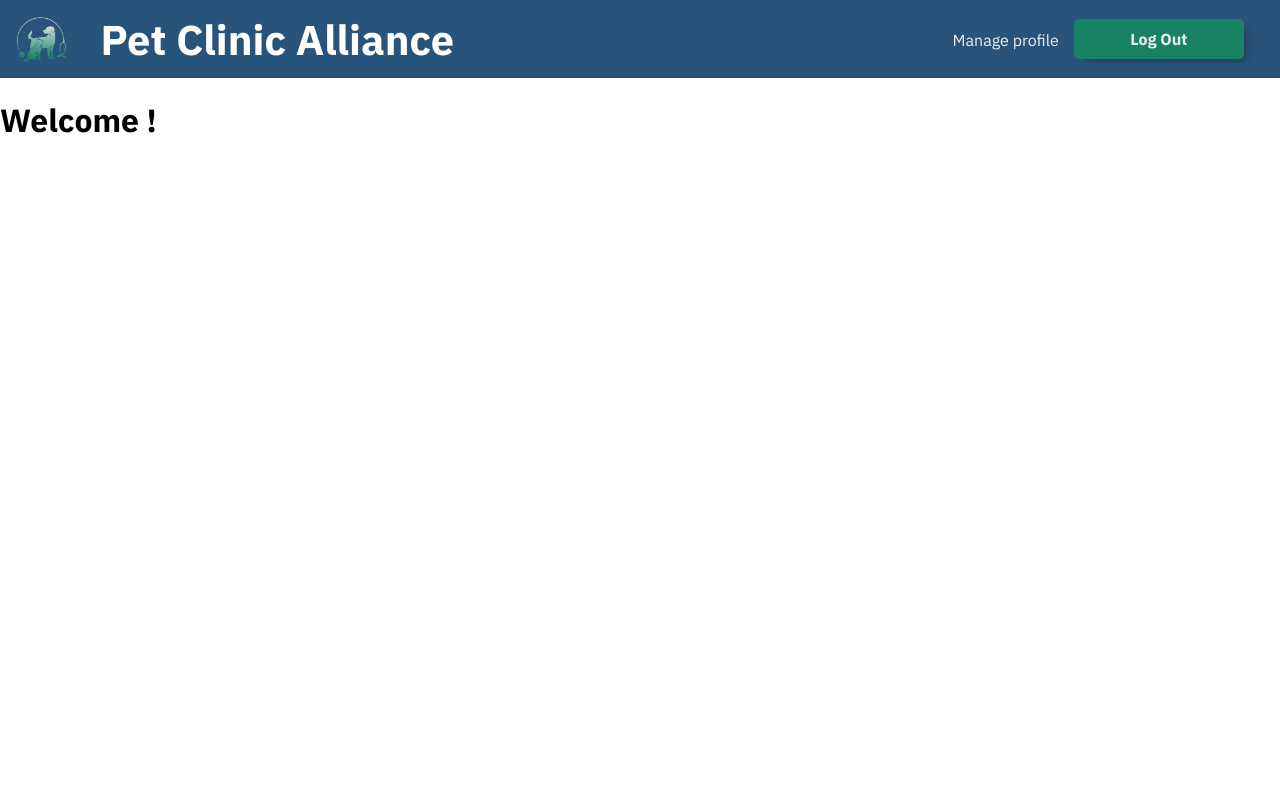
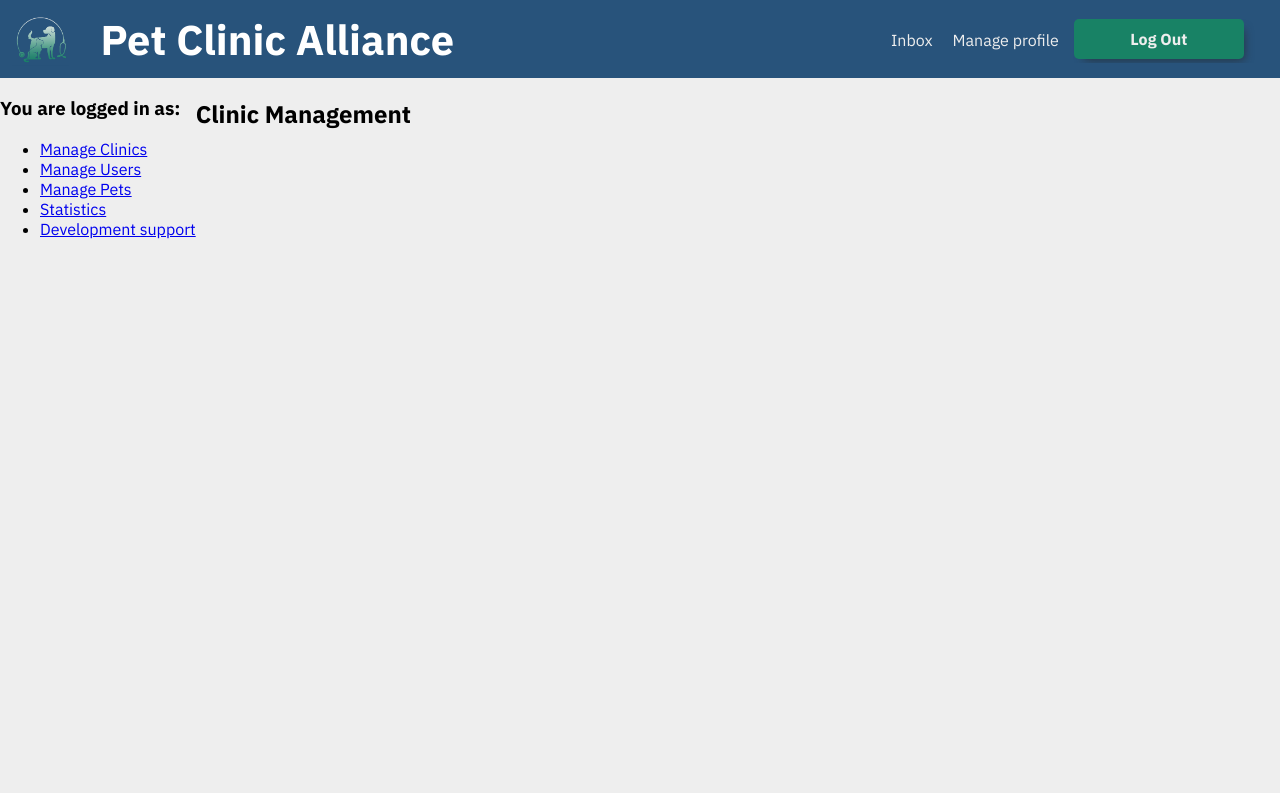
Before and after one commit to gfa-cc-after/StudyGroup_1_PET_Clinic_Frontend-main, a React (Vite) app: page /admin/home in a window 1280 px wide. Built offline with nearby package versions, Linux system fonts and the light colour scheme; no server answers.

Commit message:
chore: Route structure and proper link handling implemented

```diff
--- a/src/components/AdminHome.jsx
+++ /dev/null
@@ -1,16 +0,0 @@
-import '../styles/style.css'
-import React from 'react'
-import { useAuth } from '../hooks/store'
-
-function AdminHome () {
-    const { user } = useAuth()
-    const { displayName, role } = user;
-
-return (
-    <div>
-        <h1>Welcome {displayName}!</h1>
-        <h2>{role}</h2>
-    </div>
-    )
-}
-export default AdminHome;
--- a/src/components/NavBar.jsx
+++ b/src/components/NavBar.jsx
@@ -12,8 +12,8 @@ const NavBar = () => {
     return (
         <header className="navbar">
             <div id="logo-section">
-                <Link id="logo-link" to="/"><img id="logo-img" src={logo} alt="logo" /></Link>
-                <Link id="logo-link" to="/"><h1>Pet Clinic Alliance</h1></Link>
+                <Link id="logo-link" to={role?`/${role}/home`:'/'}><img id="logo-img" src={logo} alt="logo" /></Link>
+                <Link id="logo-link" to={role?`/${role}/home`:'/'}><h1>Pet Clinic Alliance</h1></Link>
             </div>
             <nav>
                 <ul className='nav'>
@@ -39,14 +39,14 @@ const NavBar = () => {
                     )}
                     {location.pathname === '/profile' && (
                         <>
-                            <li className='nav'><Link to={`/${role}/home`}>My pets</Link></li>
-                            <li className='nav'><Link to={`/${role}/history`}>History</Link></li>
+                            <li className='nav'><Link to={`/${role}/home`}>Back to Home</Link></li>
                             <Link className="colored-button" to="/" onClick={logout}>Log Out</Link>
                         </>
                     )}
-                    {pathname === '/admin/home' && (
+                    {pathname.search('$/admin/[]+') && (
                         <>
-                            <li className='nav'><Link to={`/${role}/profile`}>Manage profile</Link></li>
+                            <li className='nav'><Link to={`/admin/messages`}>Inbox</Link></li>
+                            <li className='nav'><Link to={`/profile`}>Manage profile</Link></li>
                             <Link className="colored-button" to="/" onClick={logout}>Log Out</Link>
                         </>
                     )}
--- /dev/null
+++ b/src/components/admin/AdminRoot.jsx
@@ -0,0 +1,32 @@
+import '../../styles/style.css'
+import { useAuth } from '../../hooks/store'
+import { NavLink, Outlet } from 'react-router-dom';
+
+function AdminRoot() {
+    const { user } = useAuth()
+    const { displayName } = user;
+
+    return (
+        <div id='admin-home' className='prettybackground-box'>
+            <div className="sidebar">
+                <div className="nametag">
+                    <h3>You are logged in as:</h3>
+                    <em>{displayName}</em>
+                </div>
+
+                <ul>
+                    <li><NavLink to='/admin/clinics'>Manage Clinics</NavLink></li>
+                    <li><NavLink to='/admin/users'>Manage Users</NavLink></li>
+                    <li><NavLink to='/admin/pets'>Manage Pets</NavLink></li>
+                    <li><NavLink to='/admin/stats'>Statistics</NavLink></li>
+                    <li><NavLink to='/admin/support'>Development support</NavLink></li>
+                </ul>
+            </div>
+
+            <div className="content">
+                <Outlet />
+            </div>
+        </div>
+    )
+}
+export default AdminRoot;
--- /dev/null
+++ b/src/components/admin/ClinicManagement.jsx
@@ -0,0 +1,9 @@
+const ClinicManagement = () => {
+    return (
+        <>
+            <h2>Clinic Management</h2>
+        </>
+    );
+}
+
+export { ClinicManagement };
--- a/src/main.jsx
+++ b/src/main.jsx
@@ -5,7 +5,8 @@ import LandingPage from './components/LandingPage'
 import LoginForm from './components/LoginForm'
 import RegistrationForm from './components/RegistrationForm'
 import UserHome from './components/UserHome'
-import AdminHome from './components/AdminHome'
+import AdminRoot from './components/admin/AdminRoot'
+import { ClinicManagement } from './components/admin/ClinicManagement'
 import NavBar from './components/NavBar'
 import DecideNavBar from './components/DecideNavBar'
 import ProfilePage from './components/ProfilePage'
@@ -23,8 +24,15 @@ ReactDOM.createRoot(document.getElementById('root')).render(
         <Route exact path="/login" element={<LoginForm />} />
         <Route exact path="/user/home" element={<UserHome />} />
         <Route exact path="/user/pet/add" element={<AddPetForm />} />
-        <Route exact path="/admin/home" element={<AdminHome />} />
-        <Route exact path="/profile" element={ <ProfilePage />} />
+        <Route path="/admin/*" element={<AdminRoot />}>
+          <Route path='home' element={<ClinicManagement />}></Route>
+          <Route path='clinics' element={<ClinicManagement />}></Route>
+          <Route exact path='users' element={ <h1>User Management</h1> }></Route>
+          <Route exact path='pets' element={<h1>Pet Management</h1>}></Route>
+          <Route exact path='stats' element={<h1>Pet Management</h1>}></Route>
+          <Route exact path='support' element={<h1>Developments support</h1>}></Route>
+        </Route>
+        <Route exact path="/profile" element={<ProfilePage />} />
       </Routes>
     </Router>
   </React.StrictMode>
```
